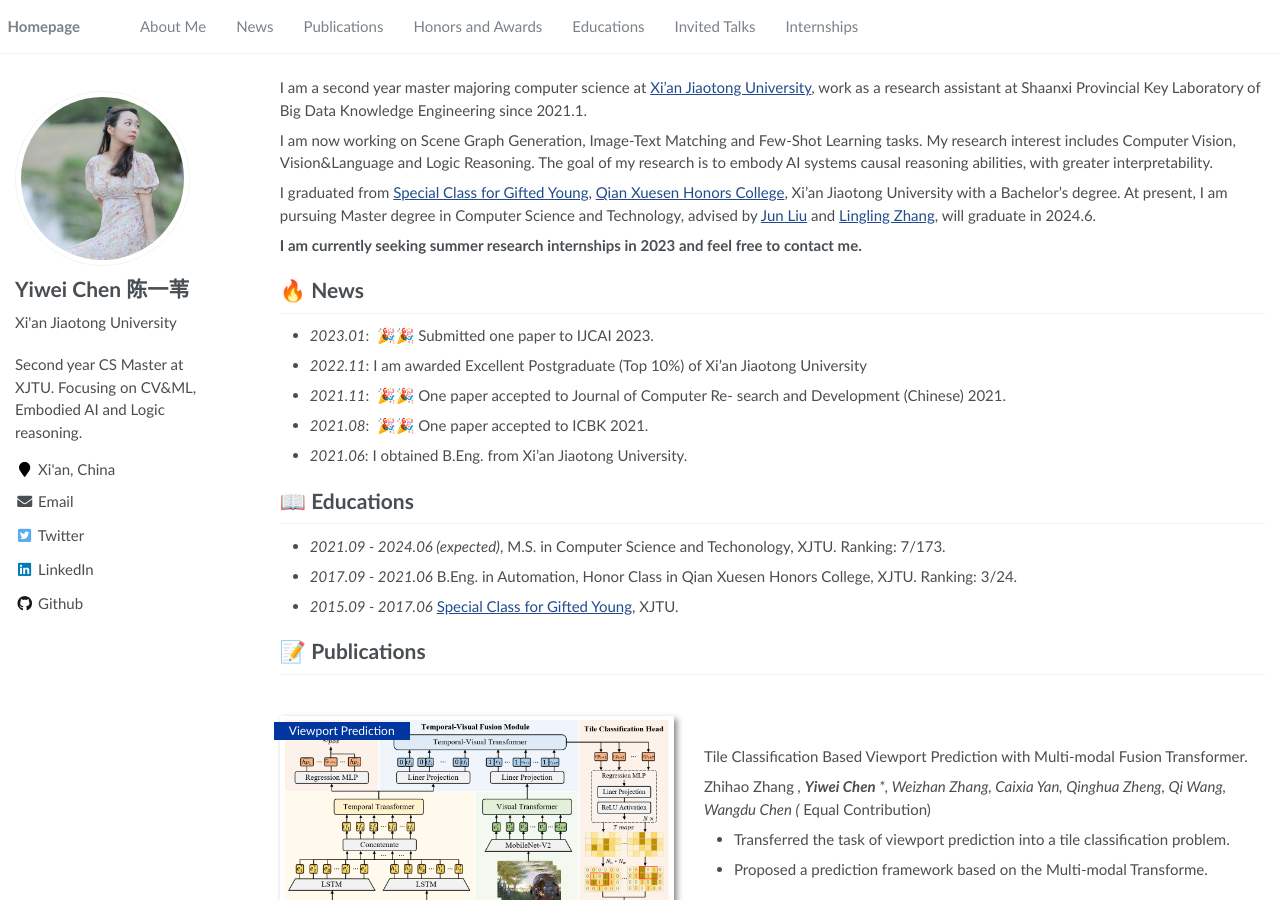
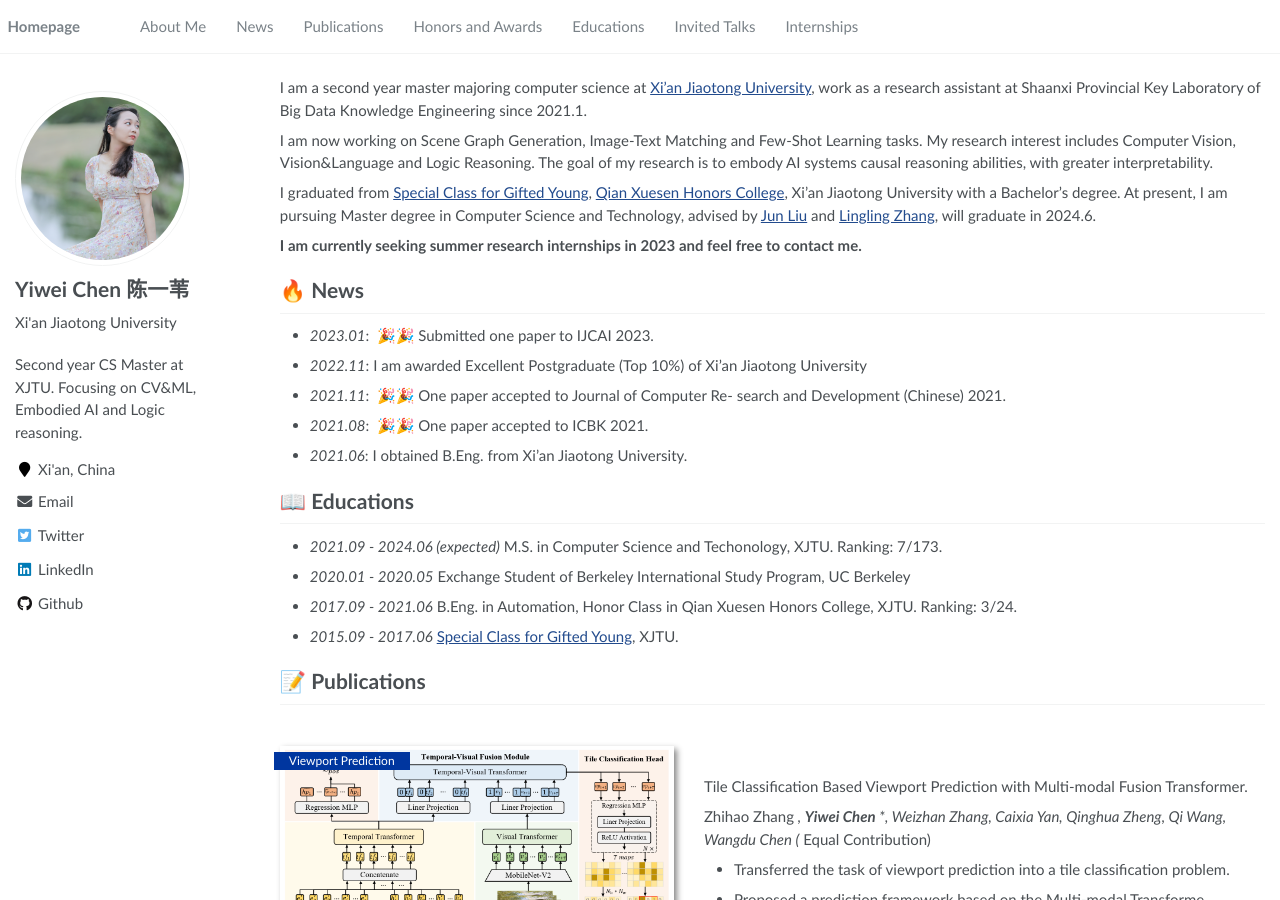
Before and after one commit to YiweiMelodyChen/yiweimelodychen.github.io, a Jekyll site: the page built from _pages/about.md, in a window 1280 px wide and 900 px high. Built offline with Jekyll 4.4.1, drawn with Linux system fonts in a browser that asks for light colours; formulas are drawn with MathJax 3.

Commit message:
page modify

```diff
--- a/_pages/about.md
+++ b/_pages/about.md
@@ -39,7 +39,8 @@ search and Development (Chinese) 2021.
 
 # 📖 Educations
 
-- *2021.09 - 2024.06 (expected)*, M.S. in Computer Science and Techonology, XJTU.    Ranking: 7/173.
+- *2021.09 - 2024.06 (expected)* M.S. in Computer Science and Techonology, XJTU.    Ranking: 7/173.
+- *2020.01 - 2020.05* Exchange Student of Berkeley International Study Program, UC Berkeley
 - *2017.09 - 2021.06* B.Eng. in Automation, Honor Class in Qian Xuesen Honors College, XJTU.     Ranking: 3/24.
 - *2015.09 - 2017.06* [Special Class for Gifted Young](https://en.wikipedia.org/wiki/Special_Class_for_the_Gifted_Young#Xi'an_Jiaotong_University), XJTU.
 
```
